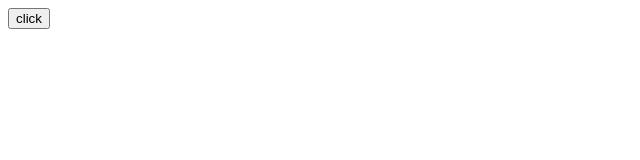
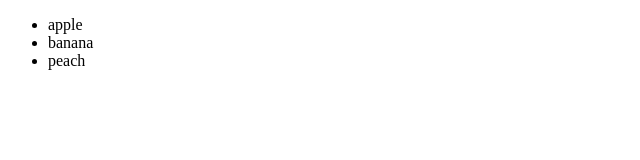
Before and after one commit to Keyoungmin/-HW-2, a plain HTML site: page Chap5/index.html in a window 1280 px wide. Shown: the whole page, without its empty margins (0-640 px from the left). Drawn offline with Linux system fonts and the light colour scheme.

Commit message:
Ex 5-6 update
콜백 함수와 클로저 (1)

```diff
--- /dev/null
+++ b/Chap5/Ex5_6.js
@@ -0,0 +1,13 @@
+// 예제 5-6 콜백 함수와 클로저 (1)
+var fruits = ['apple', 'banana', 'peach'];
+var $ul = document.createElement('ul');
+
+fruits.forEach(function (fruit) { // (A)
+    var $li = document.createElement('li');
+    $li.innerText = fruit;
+    $li.addEventListener('click', function () { // (B)
+        alert('your choice is ' + fruit);
+    });
+    $ul.appendChild($li);
+});
+document.body.appendChild($ul);
--- a/Chap5/index.html
+++ b/Chap5/index.html
@@ -8,7 +8,7 @@
 </head>
 <body>
 
-    <script type="text/javascript" src="Ex5_5_(3).js"></script>
+    <script type="text/javascript" src="Ex5_6.js"></script>
 
 </body>
 </html>
```
